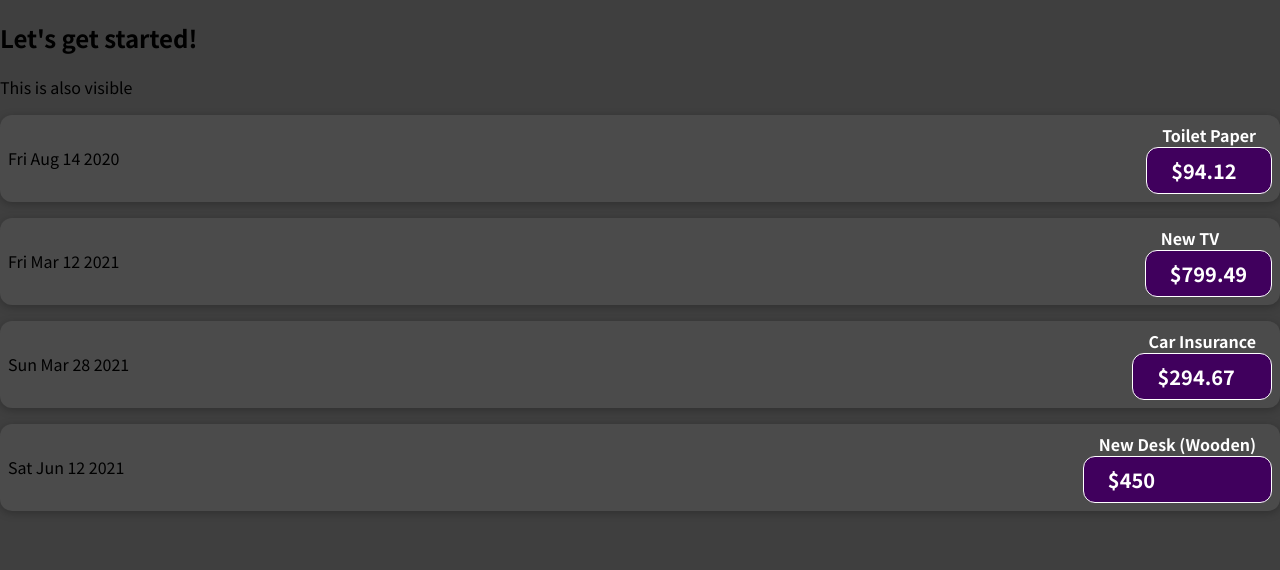
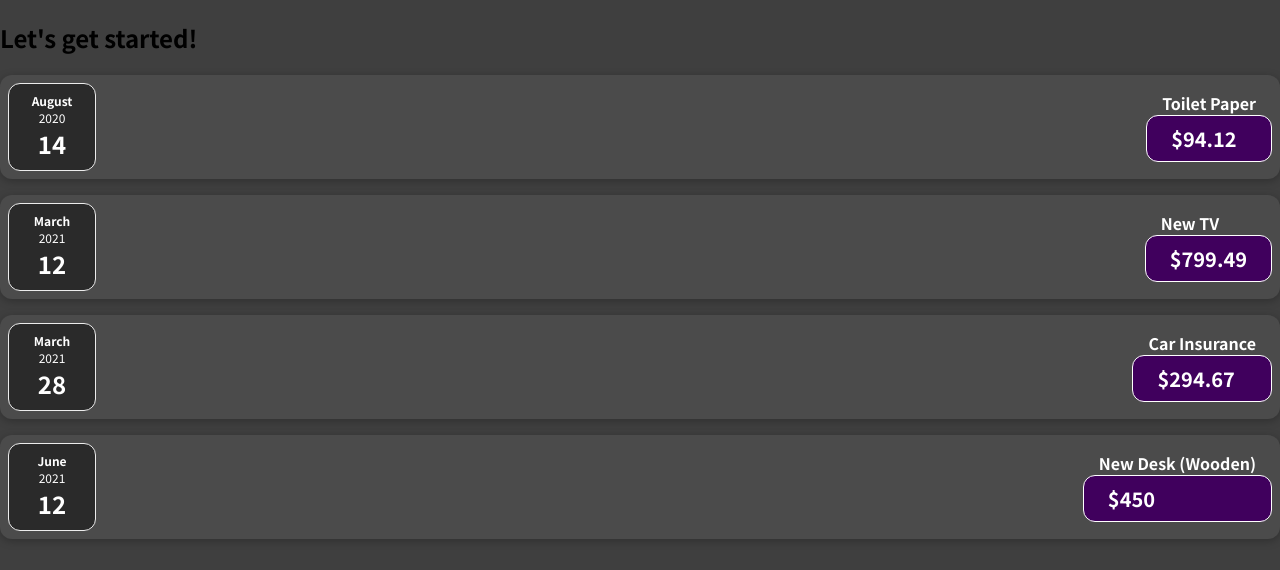
Before and after one commit to beenzino48/1st-React-project, a JavaScript app: page / in a window 1280 px wide. Shown: the top 570 px of the page. Built offline with nearby package versions, Linux system fonts and the light colour scheme.

Commit message:
added styling and a seperate component for the expense date

```diff
--- a/src/App.js
+++ b/src/App.js
@@ -26,27 +26,26 @@
   return (
     <div>
       <h2>Let's get started!</h2>
-      <p>This is also visible</p>
       <ExpenseItem
         title={expenses[0].title}
         amount={expenses[0].amount}
         date={expenses[0].date}
-      ></ExpenseItem>
+      />
       <ExpenseItem
         title={expenses[1].title}
         amount={expenses[1].amount}
         date={expenses[1].date}
-      ></ExpenseItem>
+      />
       <ExpenseItem
         title={expenses[2].title}
         amount={expenses[2].amount}
         date={expenses[2].date}
-      ></ExpenseItem>
+      />
       <ExpenseItem
         title={expenses[3].title}
         amount={expenses[3].amount}
         date={expenses[3].date}
-      ></ExpenseItem>
+      />
     </div>
   );
 }
--- /dev/null
+++ b/src/components/ExpenseDate.css
@@ -0,0 +1,26 @@
+.expense-date {
+  display: flex;
+  flex-direction: column;
+  width: 5.5rem;
+  height: 5.5rem;
+  border: 1px solid #ececec;
+  background-color: #2a2a2a;
+  color: white;
+  border-radius: 12px;
+  align-items: center;
+  justify-content: center;
+}
+
+.expense-date__month {
+  font-size: 0.75rem;
+  font-weight: bold;
+}
+
+.expense-date__year {
+  font-size: 0.75rem;
+}
+
+.expense-date__day {
+  font-size: 1.5rem;
+  font-weight: bold;
+}
--- /dev/null
+++ b/src/components/ExpenseDate.js
@@ -0,0 +1,17 @@
+import "./ExpenseDate.css";
+
+function ExpenseDate(props) {
+  const month = props.date.toLocaleString("en-US", { month: "long" });
+  const year = props.date.getFullYear();
+  const day = props.date.toLocaleString("en-US", { day: "2-digit" });
+
+  return (
+    <div className="expense-date">
+      <div className="expense-date__month">{month}</div>
+      <div className="expense-date__year">{year}</div>
+      <div className="expense-date__day">{day}</div>
+    </div>
+  );
+}
+
+export default ExpenseDate;
--- a/src/components/ExpenseItem.js
+++ b/src/components/ExpenseItem.js
@@ -1,9 +1,14 @@
+import ExpenseDate from "./ExpenseDate";
 import "./ExpenseItem.css";
 
 function ExpenseItem(props) {
+  const month = props.date.toLocaleString("en-US", { month: "long" });
+  const year = props.date.getFullYear();
+  const day = props.date.toLocaleString("en-US", { day: "2-digit" });
+
   return (
     <div className="expense-item">
-      <div>{props.date.toDateString()}</div>
+      <ExpenseDate date={props.date} />
       <div className="expense-item-description">
         <h2>{props.title}</h2>
         <div className="expense-item__price">${props.amount}</div>
```
